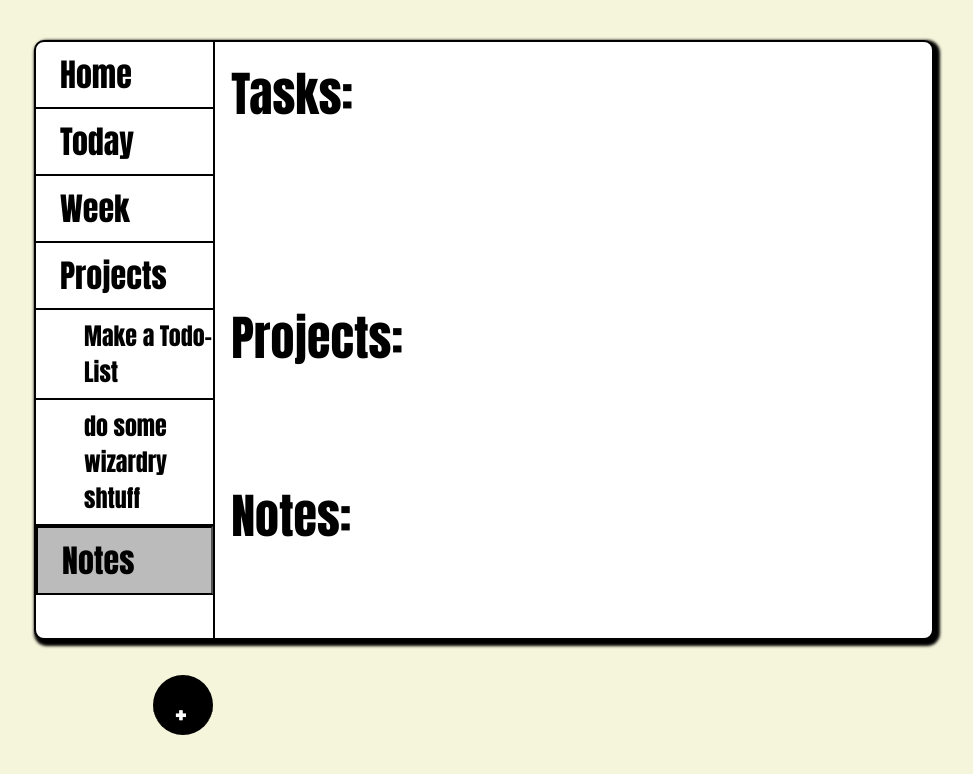
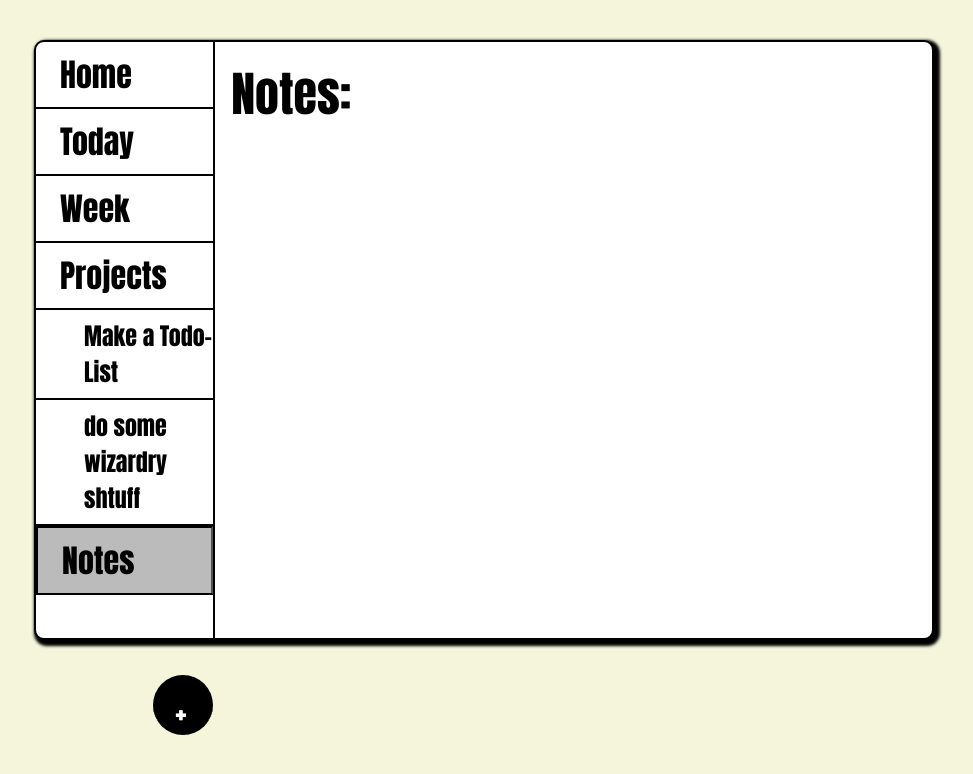
Before and after one commit to SavvyWizardMan/Todo-List, a website built with webpack: page src/template.html in a window 1280 px wide. Both pictures are taken after a click on the button "Notes". Shown: the whole page, without its empty margins (156-1129 px from the left). Built offline with nearby package versions, Linux system fonts and the light colour scheme.

Commit message:
progress

```diff
--- a/src/home.js
+++ b/src/home.js
@@ -9,6 +9,7 @@ export default function(section) {
     const notesCon = document.createElement('div');
     const notesH2 = document.createElement('h2');
     const li = document.querySelector('li:first-child');
+
 
     li.style.borderTop = "2px inset black";
     li.style.borderLeft = "2px inset black";
--- a/src/index.js
+++ b/src/index.js
@@ -6,28 +6,18 @@ import homePage from "./home";
 import todayPage from "./today";
 import weekPage from "./week";
 
+import notesPage from "./notes";
+
 (function() {
     const container = document.querySelector('.container');
     const section = document.querySelector('section');
-    const addTaskBtn = document.querySelector('#add');
-    const dialog = document.querySelector('dialog');
-    const closeBtn = document.querySelector('.close');
-    const addTask = document.querySelector('.addTask');
-    const title = document.querySelector('input[id="title"]');
-    const desc = document.querySelector('input[id="desc"]');
-    const date = document.querySelector('input[type="date"]');
-    const radio1 = document.querySelector('input[id="high"]');
-    const radio2 = document.querySelector('input[id="medium"]');
-    const radio3 = document.querySelector('input[id="low"]');
     const buttons = document.querySelectorAll('li > button');
-    const inputs = [title, desc, date];
-    const radios = [radio1, radio2, radio3];
-    let priority = "";
-    const task = document.querySelector('.task');
     const h1 = document.querySelector('h1');
     const homeBtn = document.querySelector('#home');
     const todayBtn = document.querySelector('#today');
     const weekBtn = document.querySelector('#week');
+
+    const notesBtn = document.querySelector('#notes');
     const img = document.querySelector('.wizard');
     let deg = 45;
     const d = new Date();
@@ -51,11 +41,6 @@ import weekPage from "./week";
         }
     }, 100);
 
-    for (let j of radios) {
-        j.addEventListener('click', () => {
-            document.querySelector('fieldset').classList.add('correct')
-        });
-    }
     var pos1 = 0;
     var pos2 = 0;
     var pos3 = 0;
@@ -138,65 +123,6 @@ import weekPage from "./week";
         });
     });
 
-    for (let i of inputs) {
-        i.addEventListener('focus', () => {
-            i.previousSibling.style.position = "relative";
-            i.previousSibling.style.top = "25px";
-            i.previousSibling.style.left = "-65px";
-        });
-
-        i.addEventListener('focusout', () => {
-            i.previousSibling.style.top = "0";
-            i.previousSibling.style.left = "0";
-        });
-    }
-
-    addTask.addEventListener('click', () => {
-        let localLength = localStorage.length;
-
-        for (let i of inputs) {
-            if (i.value === "") return;
-
-            i.addEventListener('click', () => {
-                i.previousSibling.style.position = "relative";
-                i.previousSibling.style.top = "25px";
-                i.previousSibling.style.left = "-65px";
-            });
-        }
-        let isChecked = false;
-        for (let j of radios) {
-            if (j.checked) {
-                priority = j.value;
-                isChecked = true;
-                break;
-            }
-        }
-
-        if (!isChecked) {
-            return;
-        }
-
-        // somewhere around here I'll make it so
-        // you're not teleported to home
-
-        for (let j = localLength; j <= localLength; j++) {
-            localStorage.setItem('task'+j, JSON.stringify({"title": title.value, "description": desc.value, "date": date.value, "priority": priority}));
-        }
-
-        const i = new createTask(title.value, desc.value, date.value, priority);
-        const obj = i.display();
-        homePage(section);
-
-        title.value = "";
-        desc.value = "";
-        date.value = "";
-        radio1.checked = false;
-        radio2.checked = false;
-        radio3.checked = false;
-        document.querySelector('fieldset').classList.remove('correct');
-        dialog.close();
-    });
-
     /* This breaks the first div box's 3d effect
         fuck you wizard
      */
@@ -228,14 +154,6 @@ import weekPage from "./week";
     //     container.style.setProperty("--rx", "0deg");
     // });
 
-    addTaskBtn.addEventListener('click', () => {
-        dialog.showModal();
-    });
-
-    closeBtn.addEventListener('click', () => {
-        dialog.close();
-    });
-
     homeBtn.addEventListener('click', () => {
         homePage(section);
     });
@@ -249,4 +167,8 @@ import weekPage from "./week";
         const e = weekPage(section);
         e();
     });
+
+    notesBtn.addEventListener('click', () => {
+        notesPage(section);
+    });
 })();
--- a/src/notes.js
+++ b/src/notes.js
@@ -1 +1,20 @@
 import {createNote} from "./application";
+import {makeDialog} from "./util";
+
+export default function(section) {
+    section.innerHTML = "";
+    const notesCon = document.createElement('div');
+    const notesH2 = document.createElement('h2');
+
+    if (document.querySelector('dialog') !== null) {
+        document.body.removeChild(document.querySelector('dialog'));
+    }
+
+    makeDialog('Create Note', false, 'Add Note');
+
+    notesH2.innerText = "Notes:";
+    notesCon.classList.add('notes-box');
+
+    section.appendChild(notesH2);
+    section.appendChild(notesCon);
+}
--- /dev/null
+++ b/src/util.js
@@ -0,0 +1,188 @@
+/* <dialog>
+        <button class="close">X</button>
+        <h2>Create Task</h2>
+        <form method="dialog">
+            <label for="title">Title: </label><input type="text" id="title" required>
+            <label for="desc">Description: </label><input type="text" id="desc" required>
+            <label for="date">Due Date: </label><input type="date" id="date" required>
+            <fieldset>
+            <legend>Priority:</legend>
+                <label for="high">High</label><input type="radio" id="high" name="priority" value="high" required>
+                <label for="medium">Medium</label><input type="radio" id="medium" name="priority" value="medium" required>
+                <label for="low">Low</label><input type="radio" id="low" name="priority" value="low" required>
+            </fieldset>
+            <button type="button" class="addTask">Add Task</button>
+        </form>
+    </dialog>
+*/
+//possibly
+export function makeDialog(h2Title, hasDueDate, buttonTxt) {
+    const dialog = document.createElement('dialog');
+    const addTaskBtn = document.querySelector('#add');
+    const closeBtn = document.createElement('button');
+    const h2 = document.createElement('h2');
+    const form = document.createElement('form');
+    const titleLabel = document.createElement('label');
+    const descLabel = document.createElement('label');
+    const dateLabel = document.createElement('label');
+    const titleInput = document.createElement('input');
+    const descInput = document.createElement('input');
+    const dateInput = document.createElement('input');
+    const fieldset = document.createElement('fieldset');
+    const legend = document.createElement('legend');
+    const highLabel = document.createElement('label');
+    const medLabel = document.createElement('label');
+    const lowLabel = document.createElement('label');
+    const highInput = document.createElement('input');
+    const medInput = document.createElement('input');
+    const lowInput = document.createElement('input');
+    const addBtn = document.createElement('button');
+
+    const inputs = [titleInput, descInput, dateInput];
+    const radios = [highInput, medInput, lowInput];
+
+    closeBtn.classList.add('close');
+    closeBtn.innerText = "X";
+    h2.innerText = h2Title;
+    form.method = "dialog";
+    titleLabel.setAttribute('for', "title");
+    titleLabel.innerText = "Title:";
+    titleInput.type = "text";
+    titleInput.id = "title";
+    titleInput.required = true;
+    descLabel.setAttribute('for', "desc");
+    descLabel.innerText = "Description:";
+    descInput.type = "text";
+    descInput.id = "desc";
+    descInput.required = true;
+    dateLabel.setAttribute('for', "date");
+    dateLabel.innerText = "Due Date:";
+    dateInput.type = "text";
+    dateInput.id = "date";
+    dateInput.required = true;
+    legend.innerText = "Priority:";
+    highLabel.setAttribute('for', "high");
+    highLabel.innerText = "High";
+    highInput.type = "radio";
+    highInput.name = "priority";
+    highInput.id = "high";
+    highInput.value = "high";
+    highInput.required = true;
+    medLabel.setAttribute('for', "medium");
+    medLabel.innerText = "Medium";
+    medInput.type = "radio";
+    medInput.name = "priority";
+    medInput.id = "medium";
+    medInput.value = "medium";
+    medInput.required = true;
+    lowLabel.setAttribute('for', "low");
+    lowLabel.innerText = "Low";
+    lowInput.type = "radio";
+    lowInput.name = "priority";
+    lowInput.id = "low";
+    lowInput.value = "low";
+    lowInput.required = true;
+    addBtn.classList.add('addTask');
+    addBtn.innerText = buttonTxt;
+
+    for (let i of inputs) {
+        i.addEventListener('focus', () => {
+            i.previousSibling.style.position = "relative";
+            i.previousSibling.style.top = "25px";
+            i.previousSibling.style.left = "-65px";
+        });
+
+        i.addEventListener('focusout', () => {
+            i.previousSibling.style.top = "0";
+            i.previousSibling.style.left = "0";
+        });
+    }
+
+    for (let j of radios) {
+        j.addEventListener('click', () => {
+            document.querySelector('fieldset').classList.add('correct');
+        });
+    }
+
+    addBtn.addEventListener('click', () => {
+        let priority = "";
+        let localLength = localStorage.length;
+
+        for (let i of inputs) {
+            if (i.value === "") return;
+
+            i.addEventListener('click', () => {
+                i.previousSibling.style.position = "relative";
+                i.previousSibling.style.top = "25px";
+                i.previousSibling.style.left = "-65px";
+            });
+        }
+        let isChecked = false;
+        for (let j of radios) {
+            if (j.checked) {
+                priority = j.value;
+                isChecked = true;
+                break;
+            }
+        }
+
+        if (!isChecked) {
+            return;
+        }
+
+        // somewhere around here I'll make it so
+        // you're not teleported to home
+
+        for (let j = localLength; j <= localLength; j++) {
+            localStorage.setItem('task'+j, JSON.stringify({"title": titleInput.value, "description": descInput.value, "date": dateInput.value, "priority": priority}));
+        }
+
+        const i = new createTask(titleInput.value, descInput.value, dateInput.value, priority);
+        const obj = i.display();
+        homePage(section);
+
+        titleInput.value = "";
+        descInput.value = "";
+        dateInput.value = "";
+        highInput.checked = false;
+        medInput.checked = false;
+        lowInput.checked = false;
+        document.querySelector('fieldset').classList.remove('correct');
+        dialog.close();
+    });
+
+    addTaskBtn.addEventListener('click', () => {
+        document.body.insertBefore(dialog, document.querySelector('img'));
+        dialog.showModal();
+        console.log('clicked');
+    });
+
+    closeBtn.addEventListener('click', () => {
+        dialog.close();
+    });
+
+    fieldset.appendChild(legend);
+    fieldset.appendChild(highLabel);
+    fieldset.appendChild(highInput);
+    fieldset.appendChild(medLabel);
+    fieldset.appendChild(medInput);
+    fieldset.appendChild(lowLabel);
+    fieldset.appendChild(lowInput);
+
+    form.appendChild(titleLabel);
+    form.appendChild(titleInput);
+    form.appendChild(descLabel);
+    form.appendChild(descInput);
+
+    if (hasDueDate) {
+        form.appendChild(dateLabel);
+        form.appendChild(dateInput);
+        form.appendChild(fieldset);
+    }
+
+    form.appendChild(addBtn);
+
+    dialog.appendChild(closeBtn);
+    dialog.appendChild(h2);
+    dialog.appendChild(form);
+}
```
Also changed, not shown: src/template.html (+0 -16 lines), dist/main.js.
